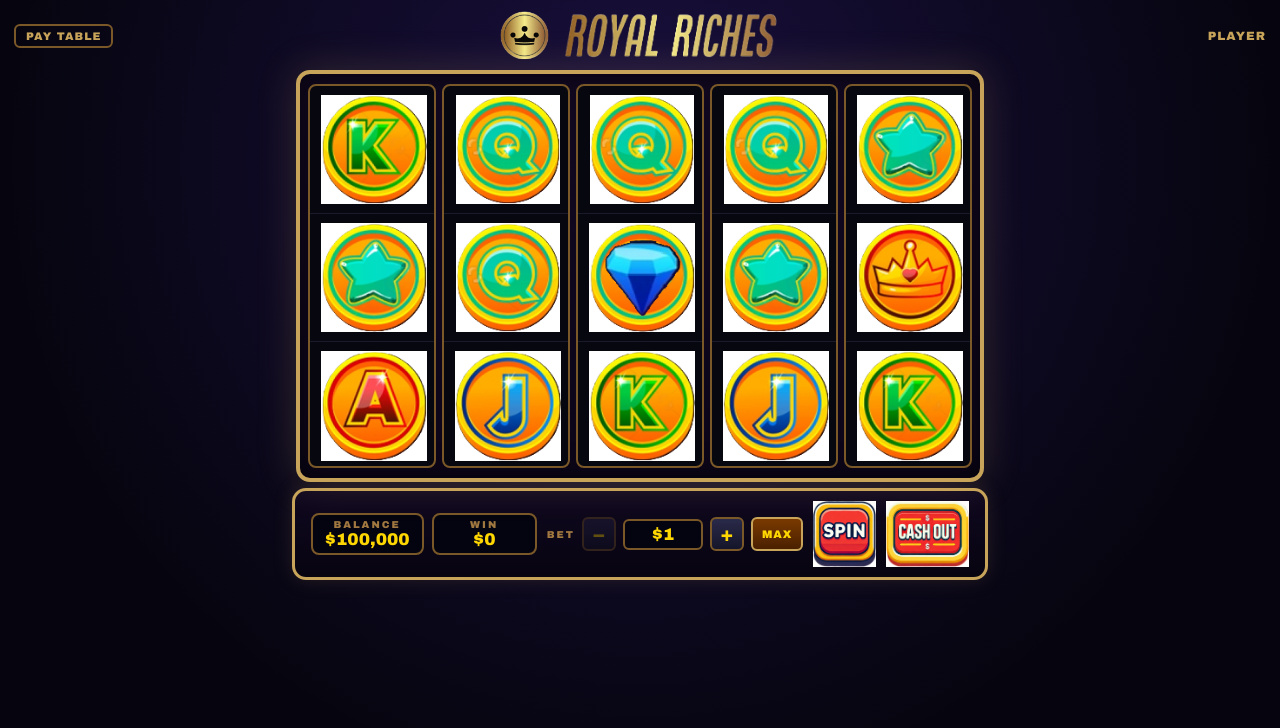
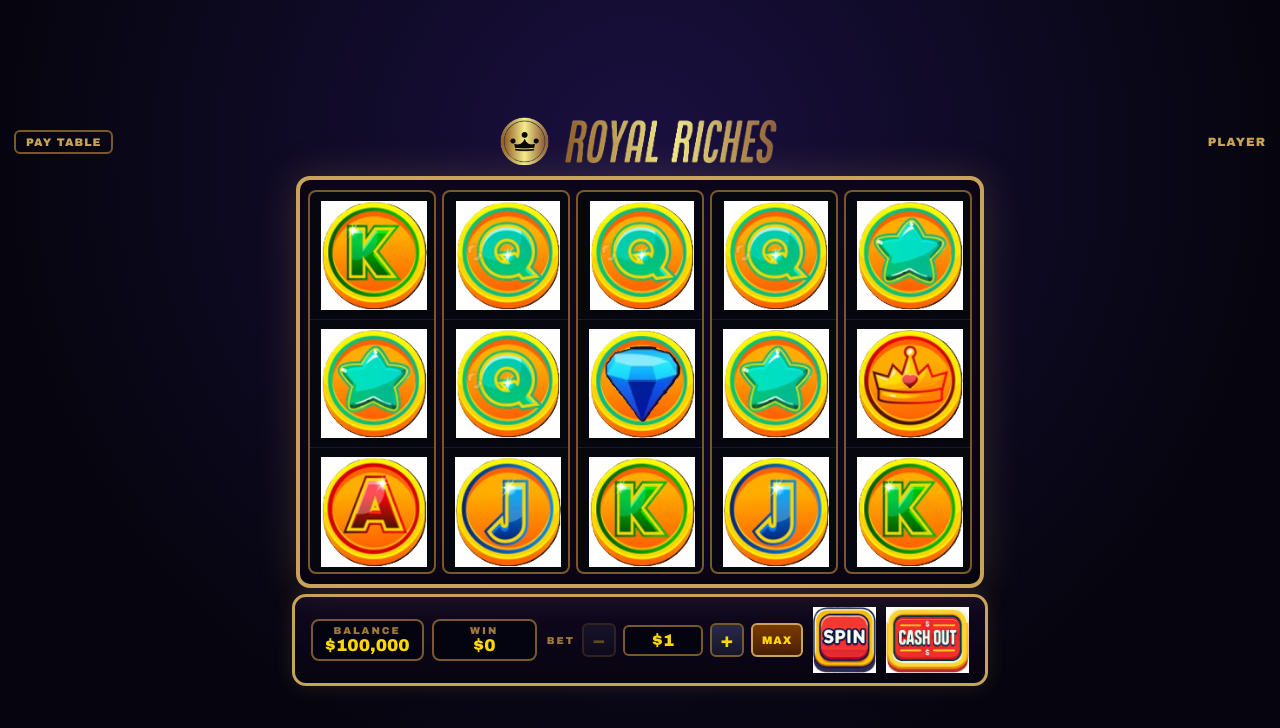
Before and after one commit to Horgs2111/SlotMachine, a plain HTML site: page deploy/index.html in a window 1280 px wide. Both pictures are taken after a click on the button "PLAY". Drawn offline with Linux system fonts and the light colour scheme.

Commit message:
Centre reels and controls bar on screen

```diff
--- a/deploy/index.html
+++ b/deploy/index.html
@@ -72,7 +72,8 @@
     /* ─── Game Screen ────────────────────────────────────────── */
     #game-screen {
       background: radial-gradient(ellipse at 50% 20%, #1a1040 0%, #06050f 70%);
-      justify-content: flex-start;
+      justify-content: center;
+      align-items: center;
       padding: 8px 14px;
       gap: 6px;
     }
```
